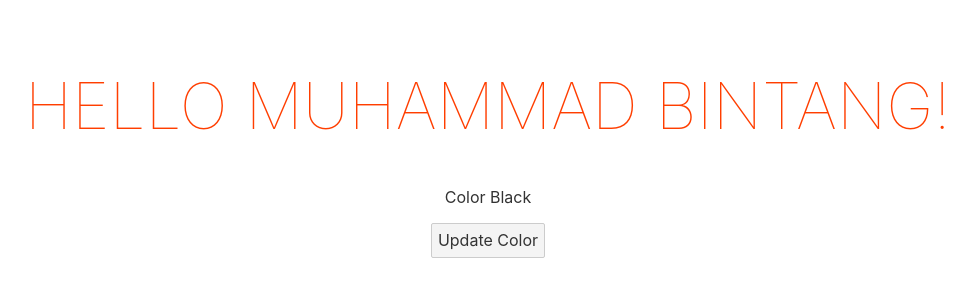
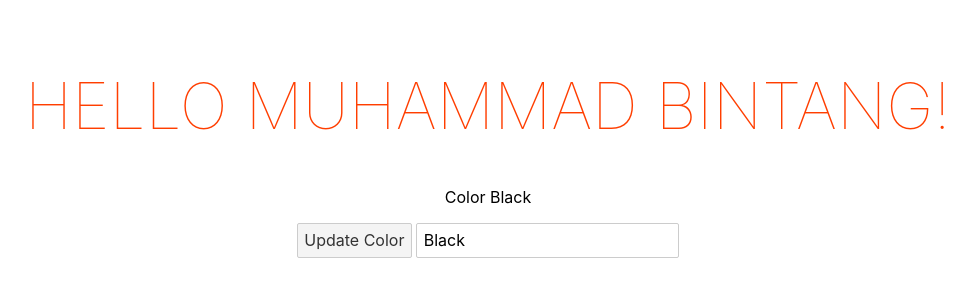
Before and after one commit to M-BintangR/belajar-svelte, a Svelte app: page / in a window 1280 px wide. Shown: the top 300 px of the page, without its empty margins (152-1127 px from the left). Built offline with nearby package versions, Linux system fonts and the light colour scheme.

Commit message:
input & data binding ✅

```diff
--- a/src/App.svelte
+++ b/src/App.svelte
@@ -6,14 +6,19 @@
     beltColour = "Orange";
   };
 
+  const handleInput = (e) => {
+    beltColour = e.target.value;
+  };
 </script>
 
 <main>
   <h1>Hello {name}!</h1>
-  <p>
+  <p style="color: {beltColour};">
     Color {beltColour}
   </p>
   <button on:click={handleClick}>Update Color</button>
+  <!-- <input type="text" on:input={handleInput} value={beltColour} /> -->
+  <input type="text" bind:value={beltColour} />
 </main>
 
 <style>
```
